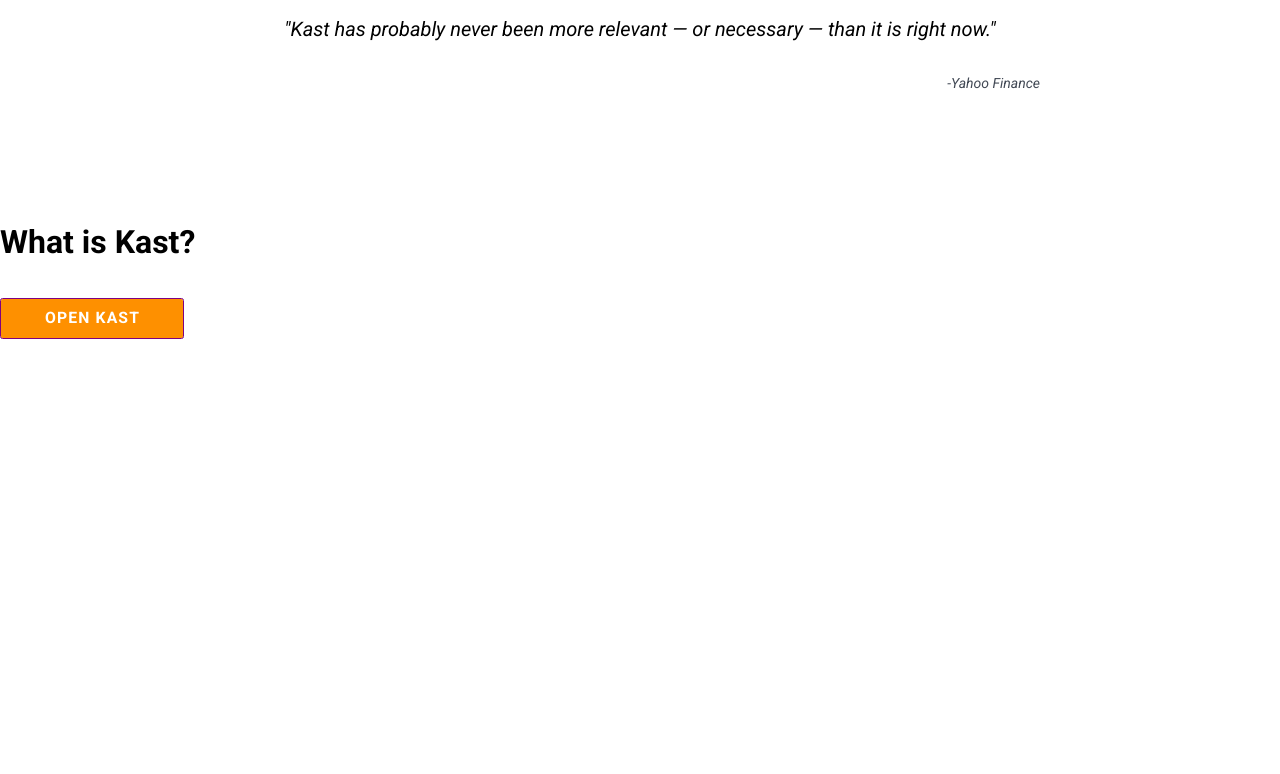
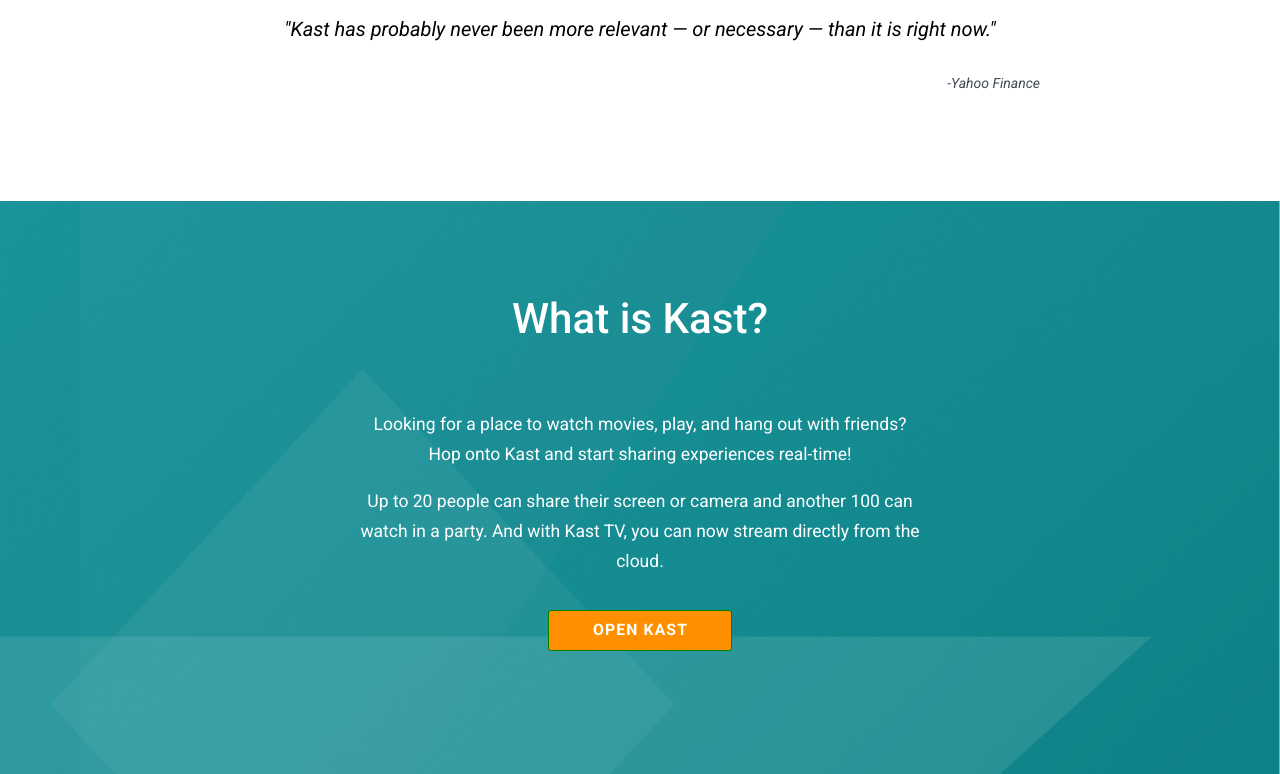
Before and after one commit to artemsgithub/staticLayoutProject, a plain HTML site: page index.html in a window 1280 px wide. Shown: the part 1297-2071 px from the top of the page. Before the commit the page ends 1636 px from the top, so only its background shows below. Drawn offline with Linux system fonts and the light colour scheme.

Commit message:
finalcommit

```diff
--- a/index.html
+++ b/index.html
@@ -67,11 +67,13 @@
     </div>
 
     <div class="what-is-kast">
-        <h1>What is Kast?</h1>
+        <h1 class="header-text">What is Kast?</h1>
         <div class="what-is-container">
-            <p class="what-is-p1"></p>
-            <p class="what-is-p2"></p>
-            <button class="kast-2">open kast</button>
+            <div class="what-is-p-container">
+                <p class="what-is-p1">Looking for a place to watch movies, play, and hang out with friends? Hop onto Kast and start sharing experiences real-time!</p>
+                <p class="what-is-p2">Up to 20 people can share their screen or camera and another 100 can watch in a party. And with Kast TV, you can now stream directly from the cloud.</p>
+                <button class="kast-3">open kast</button>
+            </div>
         </div>
     </div>
 
--- a/styles.css
+++ b/styles.css
@@ -26,6 +26,16 @@ body {
     justify-content: space-between;
 
 }
+/* make header change color on scroll */
+
+
+.header {
+    transition: background 0.5s Ease;
+
+}
+
+
+
 .logo {
     width: 22.06vh;
     height: auto;
@@ -143,12 +153,32 @@ body {
     margin-top: 2vh;
     min-width: 23vh;
     padding: 0px 1.7vh;
-    /* float: none;
-    clear: both; */
+
     border-style: solid;
     border-width: .10vh;
     border-color: purple;
     border-radius: .32vh;
+    background-color: #fe9000;
+    color: #fff;
+    font-size: 1.97vh;
+    line-height: 4.82vh;
+    font-weight: 700;
+    text-align: center;
+    letter-spacing: .14vh;
+    text-indent: .14vh;
+    text-transform: uppercase;
+    white-space: nowrap;
+    background-clip: padding-box;
+}
+
+.kast-3 {
+    margin-top: 2vh;
+    min-width: 23vh;
+    padding: 0px 1.7vh;
+    border-style: solid;
+    border-width: .10vh;
+    border-radius: .32vh;
+    border-color: green;
     background-color: #fe9000;
     color: #fff;
     font-size: 1.97vh;
@@ -246,3 +276,45 @@ body {
     color: #414854;
     font-style: italic;
 }
+
+.what-is-container {
+    display: flex;
+    align-items: center;
+    flex-direction: column;
+    max-width: 131.72vh;
+
+}
+
+.what-is-p-container {
+    text-align: center;
+    padding-left: 0vh;
+    max-width: 70.2vh;
+    margin-bottom: 3.29vh;
+    font-size: 2.19vh;
+    line-height: 3.73vh;
+    text-align: center;
+}
+
+.what-is-kast {
+    display: flex;
+    flex-direction: column;
+    align-items: center;
+    margin-top: 0px;
+    margin-bottom: 0px;
+    padding-top: 12.07vh;
+    padding-bottom: 12.07vh;
+    background-image: url('./assets/green-bg.jpg');
+    background-position: 0px 0px;
+    background-size: cover;
+    color: #fff;
+}
+
+.header-text {
+    margin-bottom: 6.58vh;
+    color: #fff;
+    margin-top: 0vh;
+    font-size: 5.26vh;
+    line-height: 5.26vh;
+    font-weight: 500;
+    text-align: center;
+}
```
Also changed, not shown: assets/green-bg.jpg (added).
